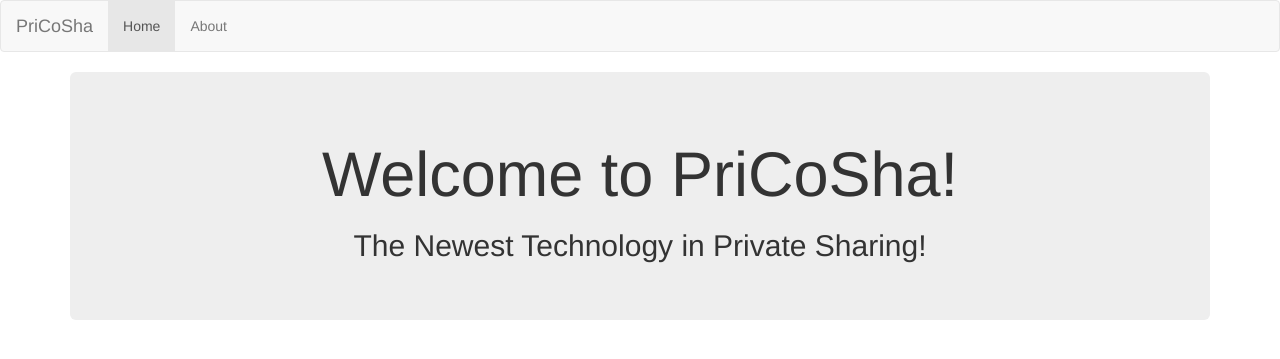
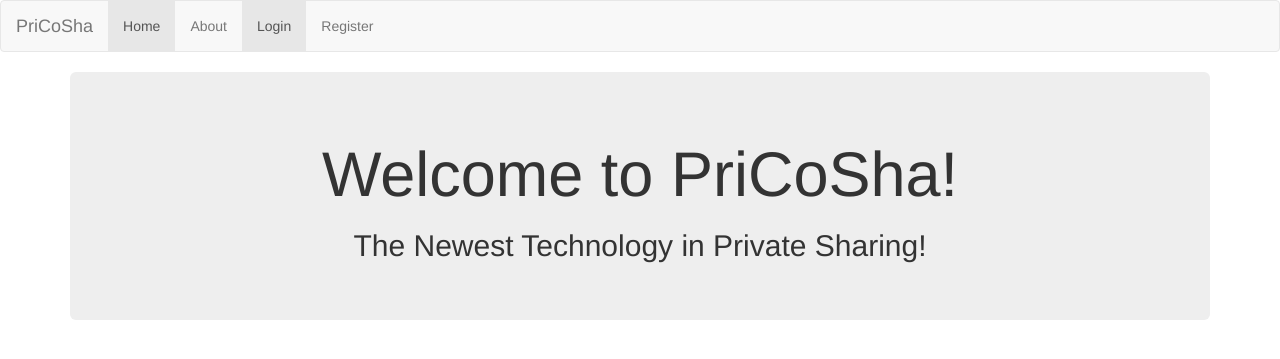
Before and after one commit to Dovisal1/dbproject, a Flask app: page / in a window 1280 px wide. Shown: the top 359 px of the page. Run offline with Flask 2, Linux system fonts and the light colour scheme; parts of the project's set-up code (start-up, migrations or seed data) failed here and were passed over; some libraries are stand-ins or nearby versions.

Commit message:
Update base.html

```diff
--- a/app/templates/base.html
+++ b/app/templates/base.html
@@ -28,6 +28,8 @@
       <ul class="nav navbar-nav">
 	<li class="{% if nav_active=='index'%}active{%endif%}"><a href="/index">Home</a></li>
 	<li class="{% if nav_active=='about'%}active{%endif%}"><a href="/about">About</a></li>
+	<li class="{% if nav_active=='index'%}active{%endif%}"><a href="/login">Login</a></li>
+	<li class="{% if nav_active=='about'%}active{%endif%}"><a href="/register">Register</a></li>
       </ul>
     </div><!-- /.navbar-collapse -->
   </div><!-- /.container-fluid -->
```
